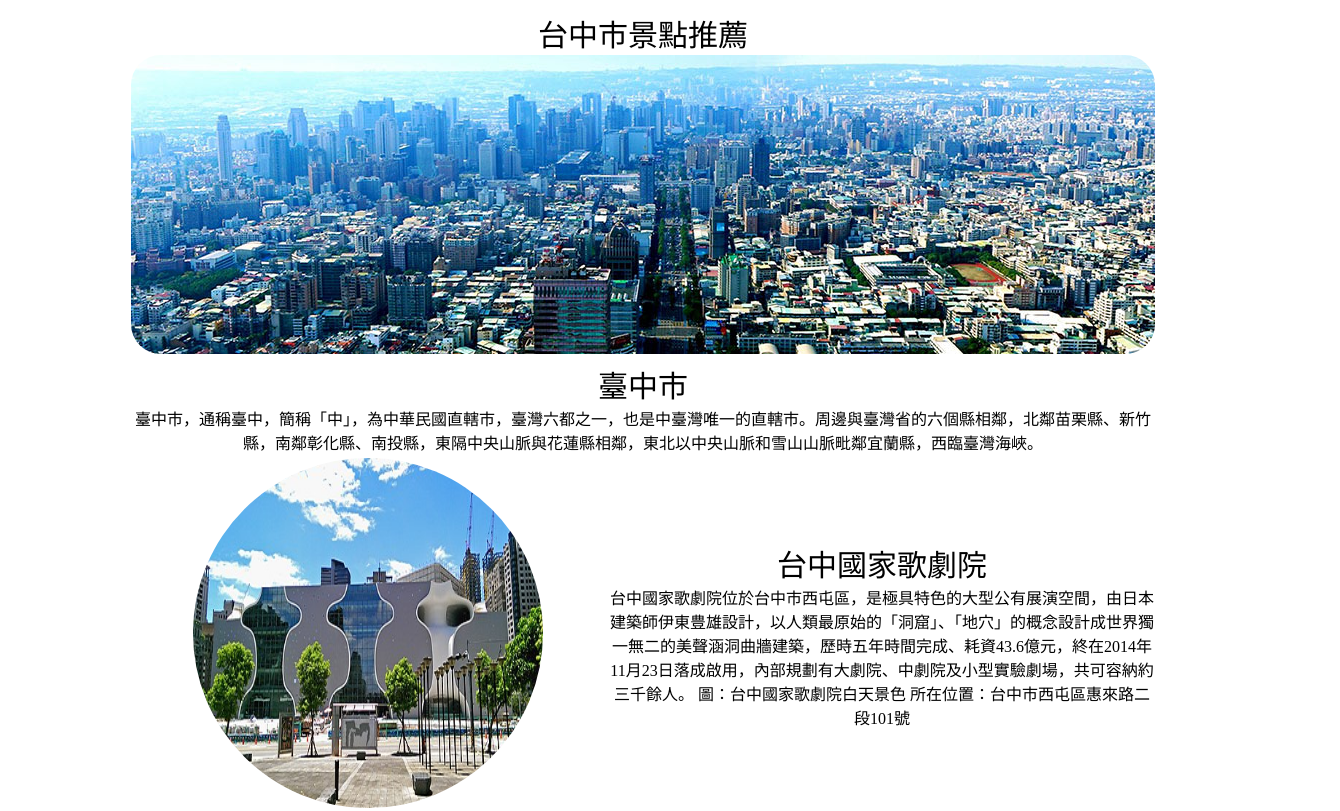
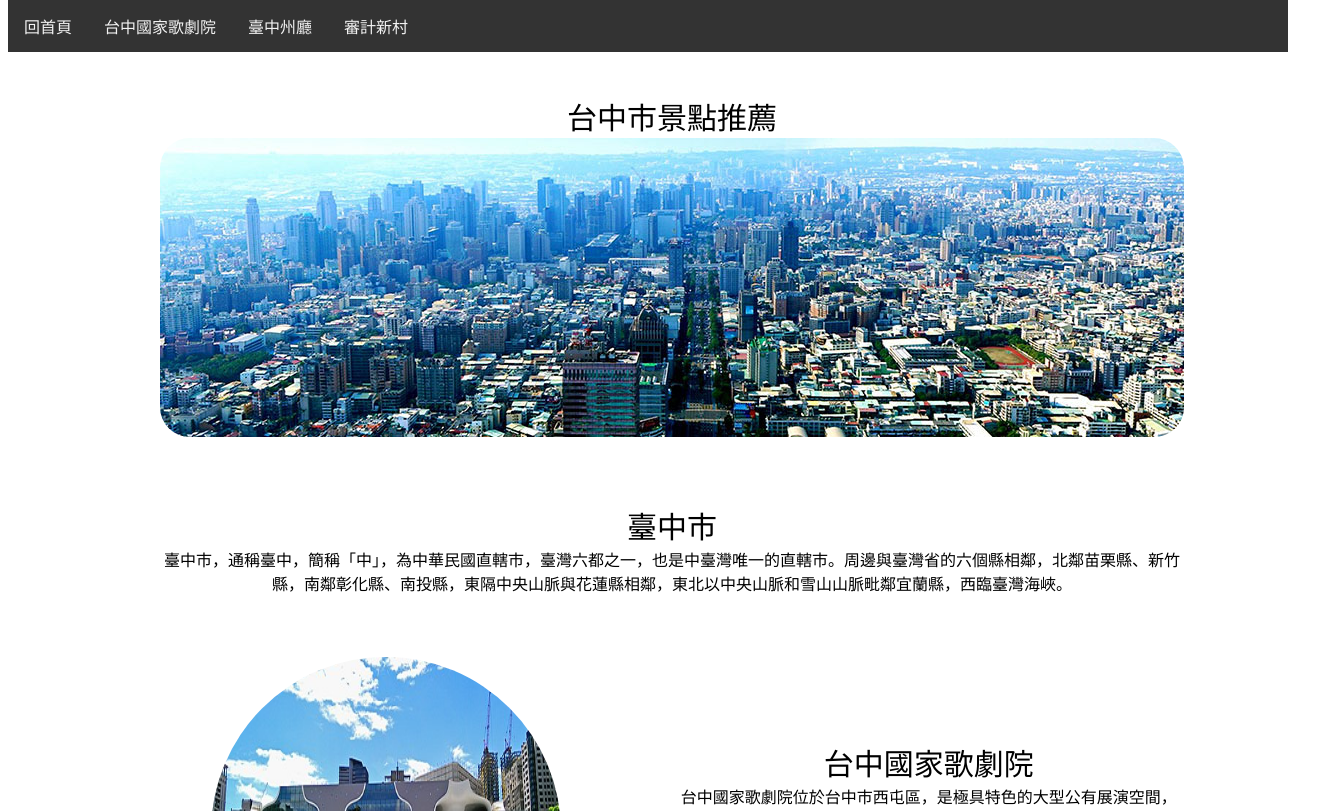
Before and after one commit to Sutingfang/003, a plain HTML site: page index.html in a window 1280 px wide. Shown: the top 811 px of the page, 1340 px wide, since content can reach past the window. Drawn offline with Linux system fonts and the light colour scheme.

Commit message:
Add files via upload

```diff
--- a/index.html
+++ b/index.html
@@ -3,23 +3,64 @@
 <head>
 	<meta charset="UTF-8">
 	<meta name="viewport" content="width=device-width, initial-scale=1.0">
-	<title>Document</title>
+	<title>台中市景點推薦</title>
 	<style>
 		.container { margin: 0 auto; width:1024px; }
 		.large_font { font-size:30px; }
-		td {text-align: center; }
+		td {text-align: center; padding:30px; }
 		img {border-radius:30px; }
 		.img_round { border-radius:50%; width: 350px; height: 350px; }
+		.rounded_corner{border-radius: 30px; }
+
+		/* The navigation bar */
+		.navbar {
+		  overflow: hidden;
+		  background-color: #333;
+		  position: fixed; /* Set the navbar to fixed position */
+		  top: 0; /* Position the navbar at the top of the page */
+		  width: 100%; /* Full width */
+		}
+
+		/* Links inside the navbar */
+		.navbar a {
+		  float: left;
+		  display: block;
+		  color: #f2f2f2;
+		  text-align: center;
+		  padding: 14px 16px;
+		  text-decoration: none;
+		}
+
+		/* Change background on mouse-over */
+		.navbar a:hover {
+		  background: #ddd;
+		  color: black;
+		}
+
+		/* Main content */
+		.main {
+		  margin-top: 30px; /* Add a top margin to avoid content overlay */
+		}
+
 	</style>
 </head>
+<body>
 
-<div class="container">
-<body>
+	<div class="navbar">
+     <a href="#home">回首頁</a>
+     <a href="#s1">台中國家歌劇院</a>
+     <a href="#s2">臺中州廳</a>
+     <a href="#s3">審計新村</a>
+   </div>
+	<div id=home class="container">
 	<table>
 		<tr>
 			<td colspan="2">
+				<br>
+				<br>
+				<br>
 				<div class="large_font">台中市景點推薦</div>
-				<img src="00.jpeg">
+				<img  src="00.jpeg">
 			</td>
 		</tr>
 		<tr>
@@ -32,7 +73,7 @@
 		</tr>
 		<tr>
 			<td>
-				<img class="img_round" src="01.jpeg">
+				<img id=s1 class="img_round" src="01.jpeg">
 			</td>
 			<td>
 				<div class="large_font">台中國家歌劇院</div>
@@ -56,12 +97,12 @@
 
 			</td>
 			<td>
-				<img  class="img_round" src="02.jpeg">
+				<img id=s2 class="img_round" src="02.jpeg">
 			</td>
 		</tr>
 		<tr>
 			<td>
-				<img  class="img_round" src="03.jpeg">
+				<img id=s3 class="img_round" src="03.jpeg">
 			</td>
 			<td>
 				<div class="large_font">審計新村</div>
@@ -73,6 +114,15 @@
 			</td>
 		</tr>
 		<tr>
+			<td colspan="2">
+			<br>
+			<br>
+			<br>
+			<iframe class="rounded_corner" frameborder="0" src="https://www.google.com/maps/d/embed?mid=1PLvbon_Nf-CUNBP0lAlKbawULraQhpA&ehbc=2E312F" width="1024" height="800"></iframe>
+			<br>
+			<br>
+			<br>
+			大傳三A 蘇亭方製作
 			<td>
 
 			</td>
```
